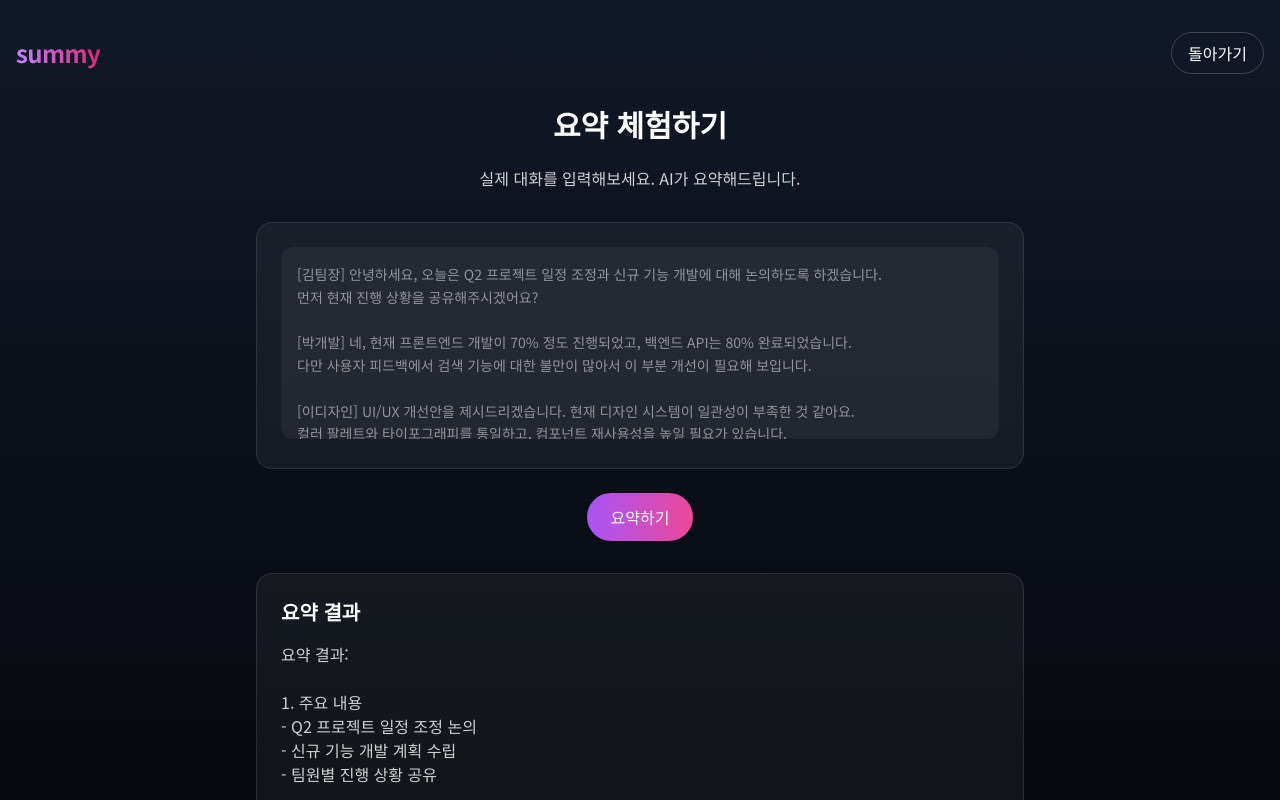
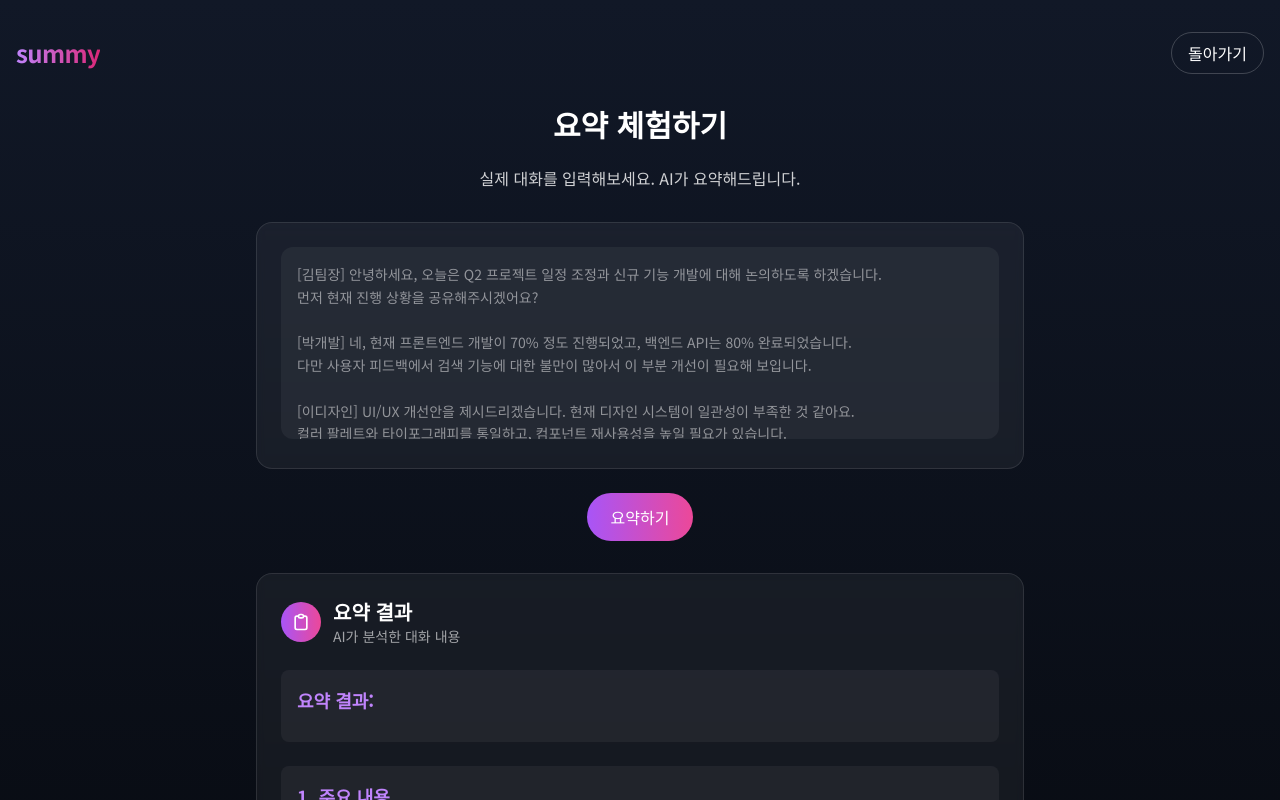
Before and after one commit to FLYLIKEB/summy, a Next.js app: page /demo in a window 1280 px wide. Both pictures are taken after a click on the button "요약하기". Shown: the top 800 px of the page. Built offline with nearby package versions, Linux system fonts and the light colour scheme.

Commit message:
style: 요약 결과 UI 개선

```diff
--- a/app/demo/page.tsx
+++ b/app/demo/page.tsx
@@ -157,9 +157,52 @@ export default function DemoPage() {
 
           {result && (
             <div className="card mt-8">
-              <h2 className="text-xl font-bold mb-4">요약 결과</h2>
-              <div className="text-white opacity-80 whitespace-pre-line">
-                {result}
+              <div className="flex items-center gap-3 mb-6">
+                <div className="w-10 h-10 rounded-full bg-gradient-to-r from-purple-500 to-pink-500 flex items-center justify-center">
+                  <svg className="w-5 h-5 text-white" fill="none" stroke="currentColor" viewBox="0 0 24 24">
+                    <path strokeLinecap="round" strokeLinejoin="round" strokeWidth={2} d="M9 5H7a2 2 0 00-2 2v12a2 2 0 002 2h10a2 2 0 002-2V7a2 2 0 00-2-2h-2M9 5a2 2 0 002 2h2a2 2 0 002-2M9 5a2 2 0 012-2h2a2 2 0 012 2" />
+                  </svg>
+                </div>
+                <div>
+                  <h2 className="text-xl font-bold">요약 결과</h2>
+                  <p className="text-sm text-white/60">AI가 분석한 대화 내용</p>
+                </div>
+              </div>
+
+              <div className="space-y-6">
+                {result.split('\n\n').map((section, index) => {
+                  const [title, ...points] = section.split('\n')
+                  return (
+                    <div key={index} className="bg-white/5 rounded-lg p-4">
+                      <h3 className="text-lg font-semibold mb-3 text-purple-400">{title}</h3>
+                      <ul className="space-y-2">
+                        {points.map((point, pointIndex) => (
+                          <li key={pointIndex} className="flex items-start gap-2 text-white/80">
+                            <span className="text-purple-400 mt-1">•</span>
+                            <span>{point.trim()}</span>
+                          </li>
+                        ))}
+                      </ul>
+                    </div>
+                  )
+                })}
+              </div>
+
+              <div className="mt-6 pt-6 border-t border-white/10">
+                <div className="flex items-center justify-between text-sm text-white/60">
+                  <div className="flex items-center gap-2">
+                    <svg className="w-4 h-4" fill="none" stroke="currentColor" viewBox="0 0 24 24">
+                      <path strokeLinecap="round" strokeLinejoin="round" strokeWidth={2} d="M12 8v4l3 3m6-3a9 9 0 11-18 0 9 9 0 0118 0z" />
+                    </svg>
+                    <span>요약 완료</span>
+                  </div>
+                  <div className="flex items-center gap-2">
+                    <svg className="w-4 h-4" fill="none" stroke="currentColor" viewBox="0 0 24 24">
+                      <path strokeLinecap="round" strokeLinejoin="round" strokeWidth={2} d="M9 12l2 2 4-4m6 2a9 9 0 11-18 0 9 9 0 0118 0z" />
+                    </svg>
+                    <span>AI 분석 완료</span>
+                  </div>
+                </div>
               </div>
             </div>
           )}
```
